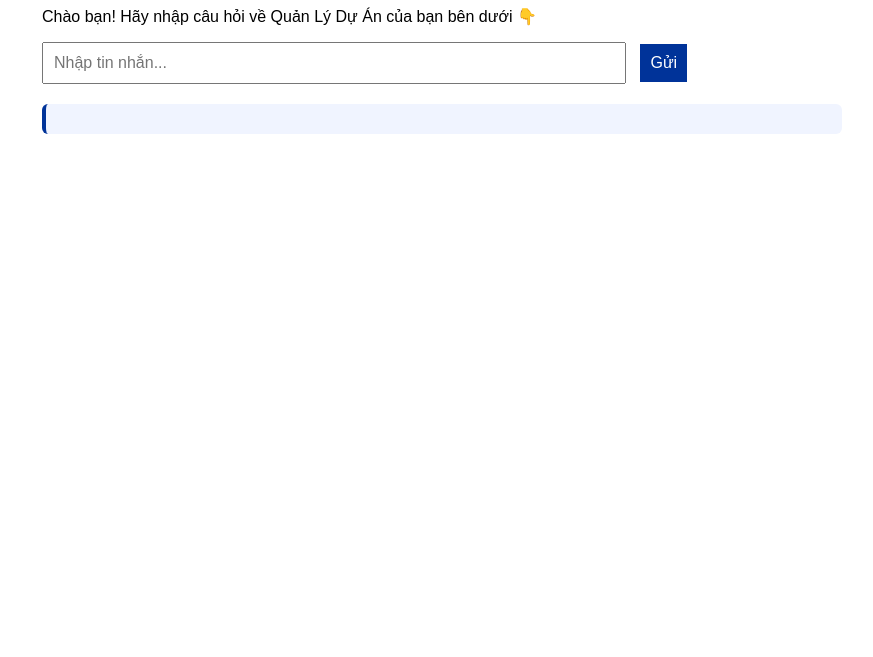
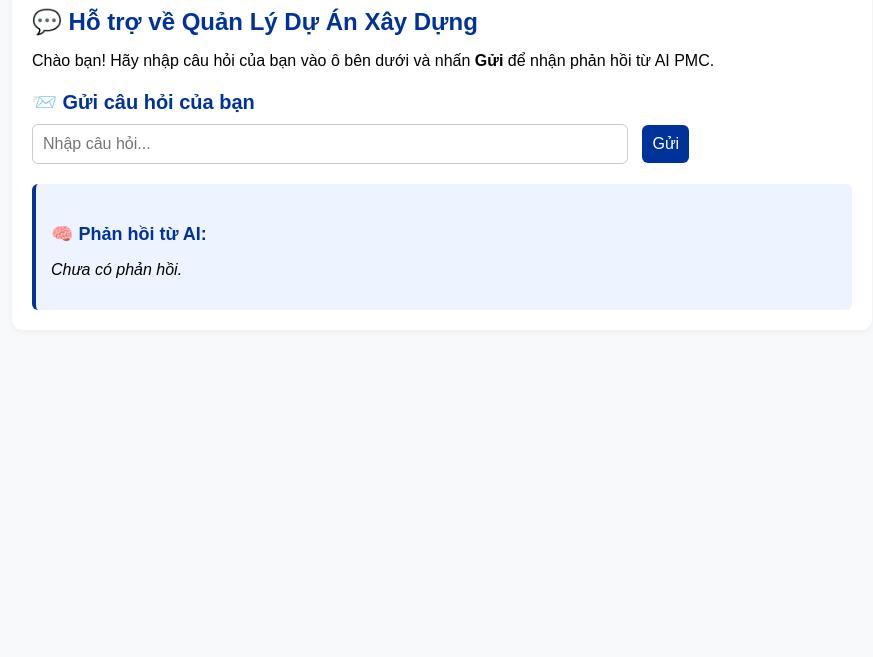
Before and after one commit to mtnlyoncafe/chatbot, a website: page index.html in a window 1280 px wide. Shown: the part 143-800 px from the top of the page, without its empty margins (198-1071 px from the left). Drawn offline with Linux system fonts and the light colour scheme.

Commit message:
Update index.html

```diff
--- a/index.html
+++ b/index.html
@@ -6,44 +6,82 @@
   <style>
     body {
       font-family: Arial, sans-serif;
-      max-width: 800px;
-      margin: 50px auto;
+      max-width: 860px;
+      margin: 40px auto;
       padding: 20px;
+      background-color: #f7f9fb;
     }
-    #response {
-      background: #f0f4ff;
+    h1, h2, h3, h4 {
+      color: #003399;
+      margin-bottom: 10px;
+    }
+    h1 { font-size: 28px; }
+    h2 { font-size: 24px; }
+    h3 { font-size: 20px; }
+    h4 { font-size: 18px; }
+
+    .info-box {
+      background: #ffffff;
+      padding: 20px;
+      border-radius: 10px;
+      box-shadow: 0 2px 8px rgba(0,0,0,0.05);
+    }
+
+    .chat-box {
+      background: #eef4ff;
       padding: 15px;
       margin-top: 20px;
       border-left: 4px solid #003399;
       border-radius: 6px;
     }
+
     input, button {
       padding: 10px;
       font-size: 16px;
     }
+
     input {
       width: 70%;
       margin-right: 10px;
+      border: 1px solid #ccc;
+      border-radius: 6px;
     }
+
     button {
       background-color: #003399;
       color: white;
       border: none;
+      border-radius: 6px;
       cursor: pointer;
     }
+
     button:hover {
       background-color: #002266;
+    }
+
+    .important {
+      font-weight: bold;
+      color: #c00;
     }
   </style>
 </head>
 <body>
-  <h1>AI PMC Có Thể Giúp Gì Cho Bạn?</h1>
-  <p>Chào bạn! Hãy nhập câu hỏi về Quản Lý Dự Án của bạn bên dưới 👇</p>
-  <form id="chat-form">
-    <input type="text" id="message" placeholder="Nhập tin nhắn..." required />
-    <button type="submit">Gửi</button>
-  </form>
-  <div id="response"></div>
+  <div class="info-box">
+    <h1>AI PMC Có Thể Giúp Gì Cho Bạn?</h1>
+    <h2>💬 Hỗ trợ về Quản Lý Dự Án Xây Dựng</h2>
+    <p>Chào bạn! Hãy nhập câu hỏi của bạn vào ô bên dưới và nhấn <strong>Gửi</strong> để nhận phản hồi từ AI PMC.</p>
+
+    <form id="chat-form">
+      <h3>📨 Gửi câu hỏi của bạn</h3>
+      <input type="text" id="message" placeholder="Nhập câu hỏi..." required />
+      <button type="submit">Gửi</button>
+    </form>
+
+    <div id="response" class="chat-box">
+      <h4>🧠 <strong>Phản hồi từ AI:</strong></h4>
+      <p><em>Chưa có phản hồi.</em></p>
+    </div>
+  </div>
 
   <script>
     document.getElementById('chat-form').addEventListener('submit', async function (e) {
@@ -61,10 +99,18 @@
         });
 
         const data = await res.json();
-        const formatted = data.reply.replace(/\n/g, '<br>');
-        responseDiv.innerHTML = '🤖 <strong>AI:</strong><br>' + formatted;
+        const formatted = data.reply
+          .replace(/\n/g, '<br>')
+          .replace(/(?:\*\*)(.*?)\*\*/g, '<strong>$1</strong>'); // nếu cần tô đậm bằng cú pháp **text**
+
+        responseDiv.innerHTML = `
+          <h4>🧠 <strong>Phản hồi từ AI:</strong></h4>
+          <p>${formatted}</p>
+        `;
       } catch (err) {
-        responseDiv.innerHTML = '<span style="color:red;">Lỗi: Không thể kết nối máy chủ.</span>';
+        responseDiv.innerHTML = `
+          <h4>🧠 <strong>Phản hồi từ AI:</strong></h4>
+          <p class="important">Lỗi: Không thể kết nối máy chủ.</p>`;
       }
     });
   </script>
```
